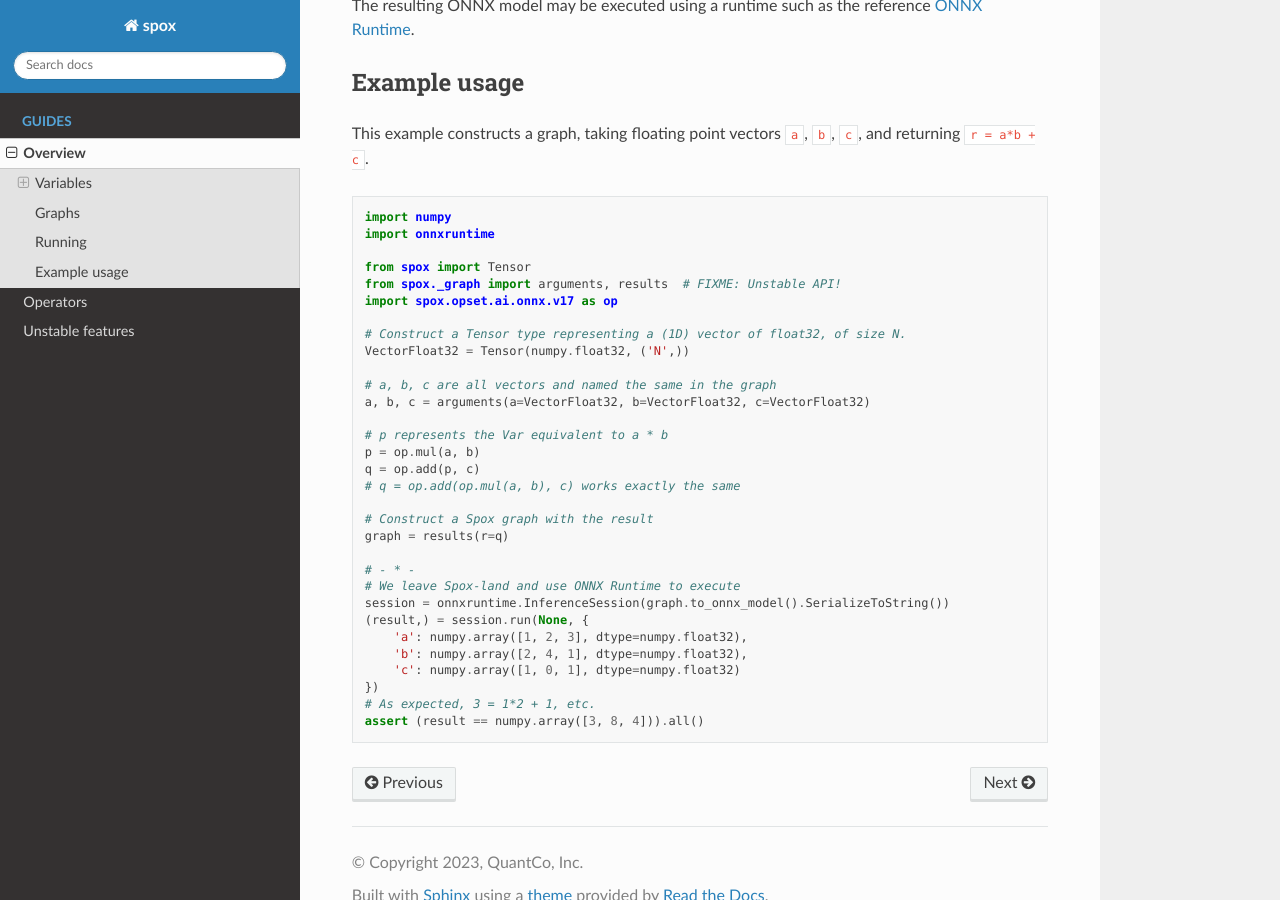
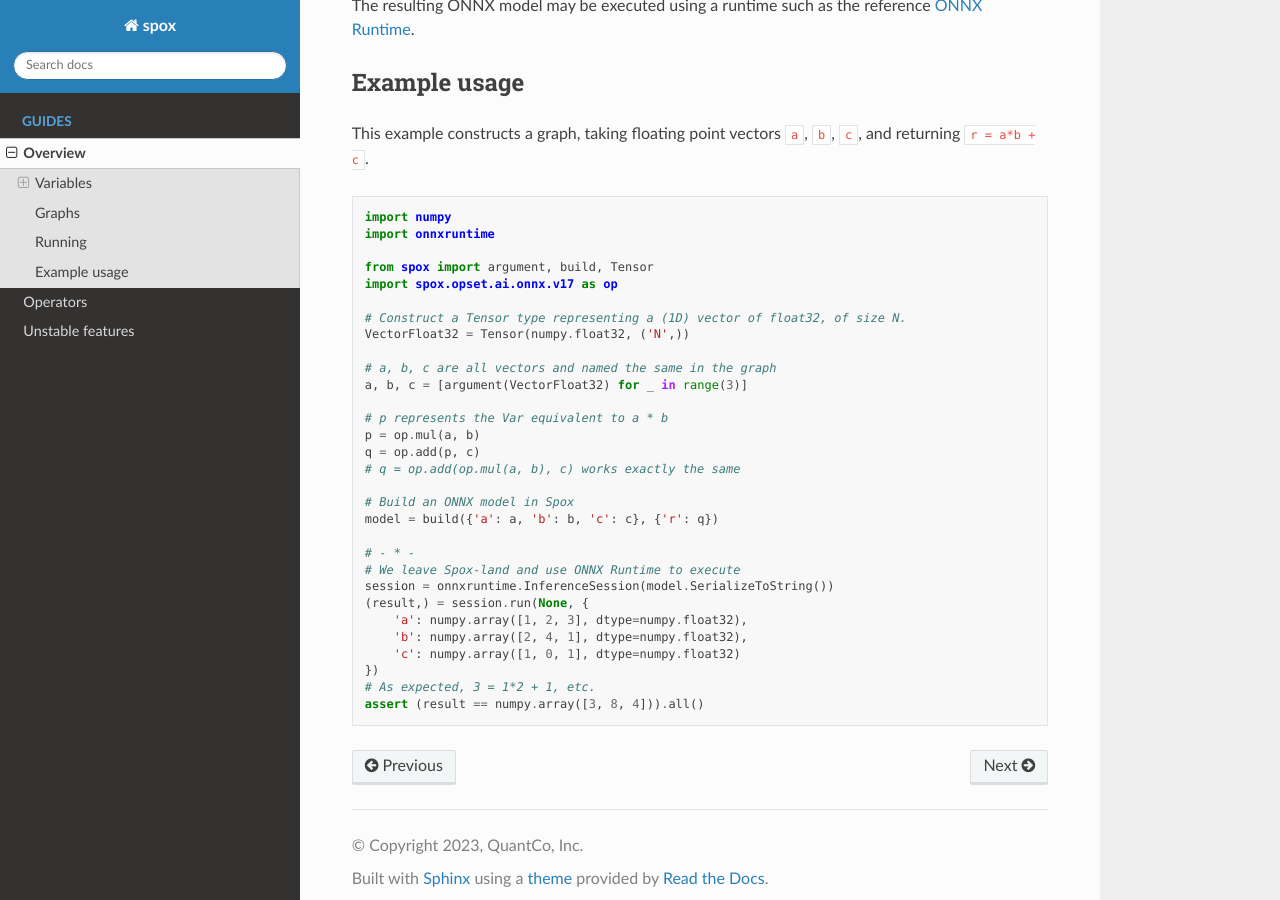
Before and after one commit to Quantco/spox, a Sphinx documentation site: the page built from docs/overview.rst, in a window 1280 px wide and 900 px high, scrolled down 1558 px. Built offline with Sphinx 7.4.7 and the Read the Docs theme 2.0.0, drawn with Linux system fonts in a browser that asks for light colours; pages that are not in the unit, such as notebooks, are missing from menus.

Commit message:
Update overview in docs with new API

```diff
--- a/docs/overview.rst
+++ b/docs/overview.rst
@@ -54,27 +54,26 @@ This example constructs a graph, taking floating point vectors ``a``, ``b``, ``c
     import numpy
     import onnxruntime
 
-    from spox import Tensor
-    from spox._graph import arguments, results  # FIXME: Unstable API!
+    from spox import argument, build, Tensor
     import spox.opset.ai.onnx.v17 as op
 
     # Construct a Tensor type representing a (1D) vector of float32, of size N.
     VectorFloat32 = Tensor(numpy.float32, ('N',))
 
     # a, b, c are all vectors and named the same in the graph
-    a, b, c = arguments(a=VectorFloat32, b=VectorFloat32, c=VectorFloat32)
+    a, b, c = [argument(VectorFloat32) for _ in range(3)]
 
     # p represents the Var equivalent to a * b
     p = op.mul(a, b)
     q = op.add(p, c)
     # q = op.add(op.mul(a, b), c) works exactly the same
 
-    # Construct a Spox graph with the result
-    graph = results(r=q)
+    # Build an ONNX model in Spox
+    model = build({'a': a, 'b': b, 'c': c}, {'r': q})
 
     # - * -
     # We leave Spox-land and use ONNX Runtime to execute
-    session = onnxruntime.InferenceSession(graph.to_onnx_model().SerializeToString())
+    session = onnxruntime.InferenceSession(model.SerializeToString())
     (result,) = session.run(None, {
         'a': numpy.array([1, 2, 3], dtype=numpy.float32),
         'b': numpy.array([2, 4, 1], dtype=numpy.float32),
```
